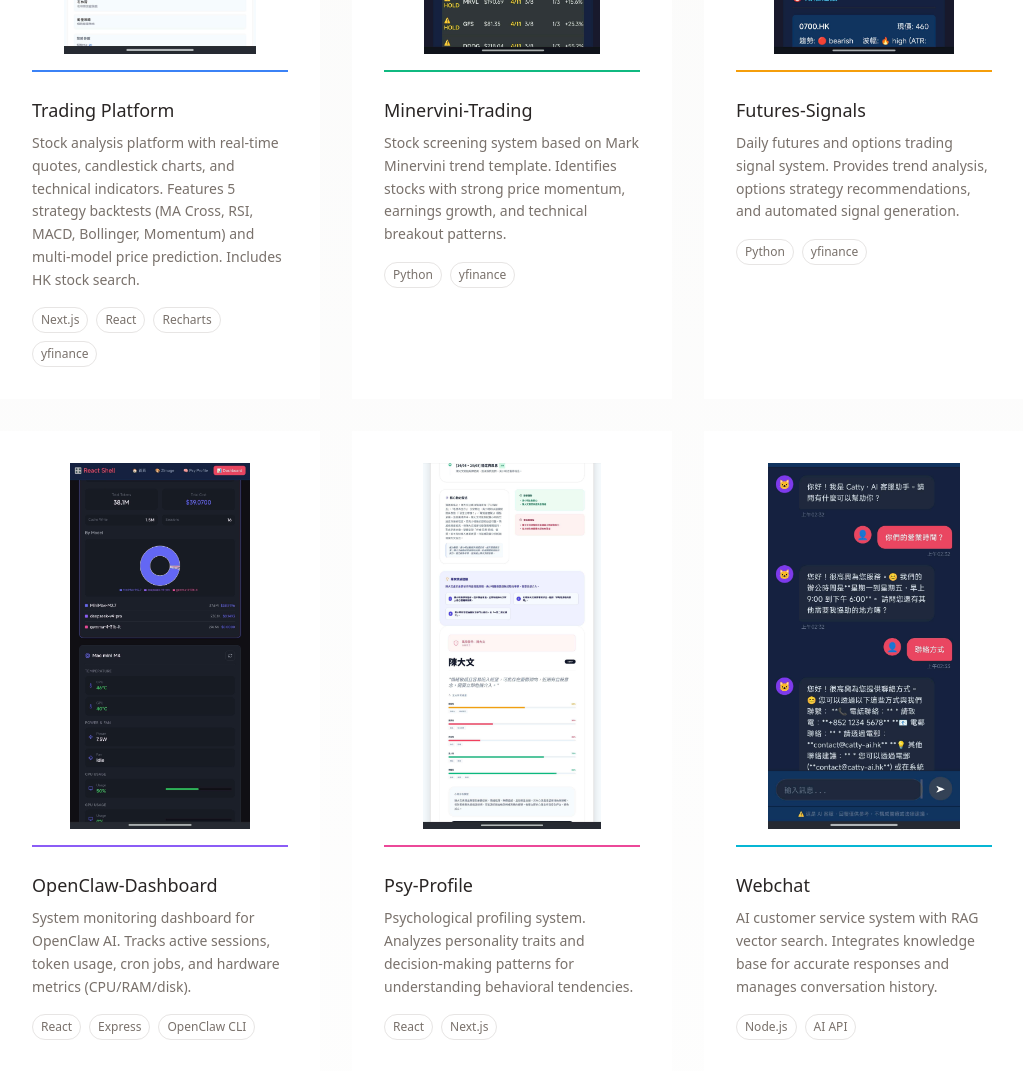
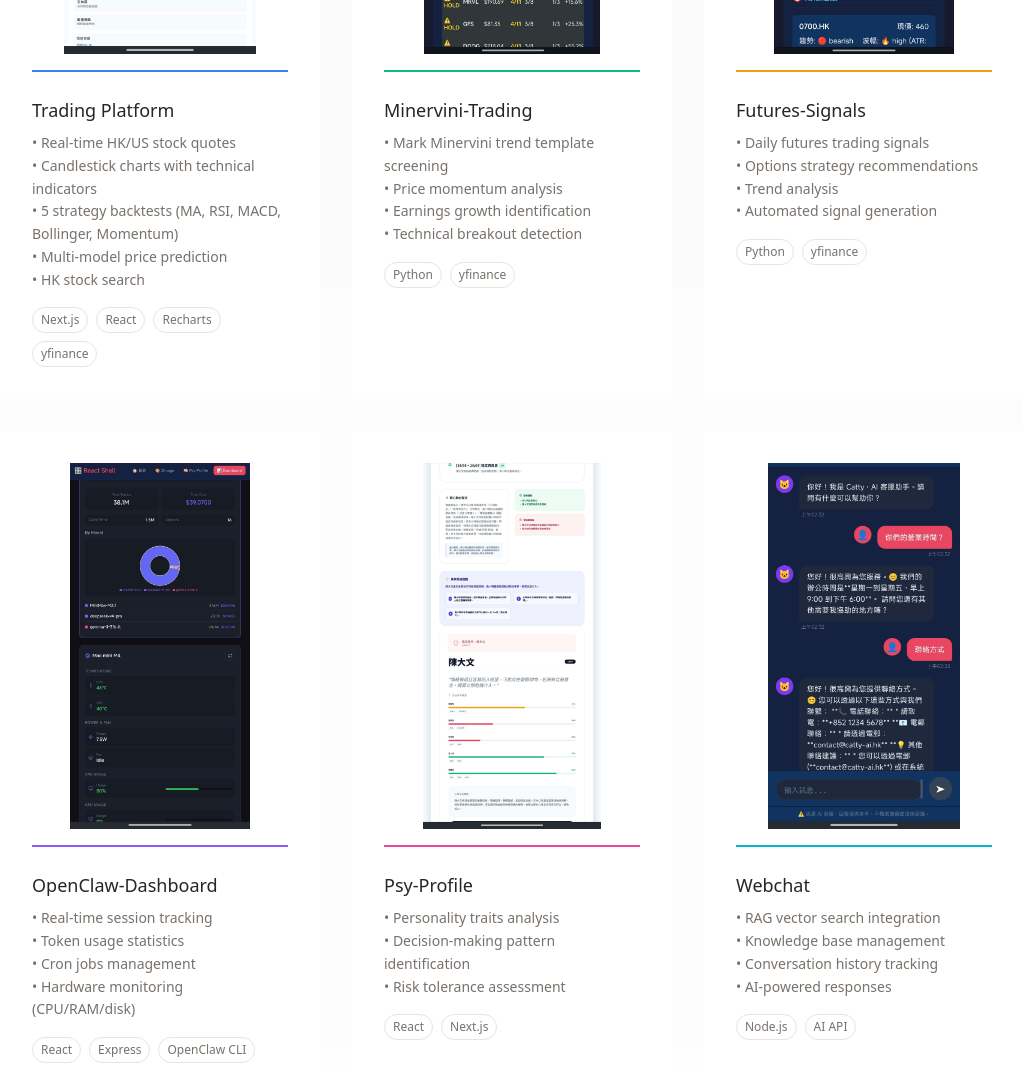
Before and after one commit to pc8521claw/portfolio, a Next.js app: page / in a window 1280 px wide. Shown: the part 1440-2511 px from the top of the page, without its empty margins (128-1151 px from the left). Built offline with nearby package versions, Linux system fonts and the light colour scheme.

Commit message:
Update: Bullet point descriptions, Psy-Profile risk assessment, whitespace-pre-line

```diff
--- a/src/app/page.tsx
+++ b/src/app/page.tsx
@@ -151,7 +151,7 @@ function ProjectCard({ project, index, lang }: { project: typeof projects[0]; in
       <h3 className="text-lg font-medium mb-2 group-hover:text-blue-600 transition-colors">
         {project.name}
       </h3>
-      <p className="text-stone-500 text-sm mb-4 leading-relaxed">
+      <p className="text-stone-500 text-sm mb-4 leading-relaxed whitespace-pre-line">
         {description}
       </p>
       <div className="flex flex-wrap gap-2">
--- a/src/i18n/translations.ts
+++ b/src/i18n/translations.ts
@@ -48,13 +48,13 @@ export const translations = {
 
     // Project descriptions
     projectDescriptions: {
-      "Trading Platform": "Stock analysis platform with real-time quotes, candlestick charts, and technical indicators. Features 5 strategy backtests (MA Cross, RSI, MACD, Bollinger, Momentum) and multi-model price prediction. Includes HK stock search.",
-      "Minervini-Trading": "Stock screening system based on Mark Minervini trend template. Identifies stocks with strong price momentum, earnings growth, and technical breakout patterns.",
-      "Futures-Signals": "Daily futures and options trading signal system. Provides trend analysis, options strategy recommendations, and automated signal generation.",
-      "OpenClaw-Dashboard": "System monitoring dashboard for OpenClaw AI. Tracks active sessions, token usage, cron jobs, and hardware metrics (CPU/RAM/disk).",
-      "Psy-Profile": "Psychological profiling system. Analyzes personality traits and decision-making patterns for understanding behavioral tendencies.",
-      "Webchat": "AI customer service system with RAG vector search. Integrates knowledge base for accurate responses and manages conversation history.",
-      "ZImage-Generator": "AI image generation tool powered by ComfyUI and Z-Image Turbo model. Text-to-image generation with multiple style presets.",
+      "Trading Platform": "• Real-time HK/US stock quotes\n• Candlestick charts with technical indicators\n• 5 strategy backtests (MA, RSI, MACD, Bollinger, Momentum)\n• Multi-model price prediction\n• HK stock search",
+      "Minervini-Trading": "• Mark Minervini trend template screening\n• Price momentum analysis\n• Earnings growth identification\n• Technical breakout detection",
+      "Futures-Signals": "• Daily futures trading signals\n• Options strategy recommendations\n• Trend analysis\n• Automated signal generation",
+      "OpenClaw-Dashboard": "• Real-time session tracking\n• Token usage statistics\n• Cron jobs management\n• Hardware monitoring (CPU/RAM/disk)",
+      "Psy-Profile": "• Personality traits analysis\n• Decision-making pattern identification\n• Risk tolerance assessment",
+      "Webchat": "• RAG vector search integration\n• Knowledge base management\n• Conversation history tracking\n• AI-powered responses",
+      "ZImage-Generator": "• Text-to-image generation\n• ComfyUI backend integration\n• Z-Image Turbo model\n• Multiple style presets",
     },
   },
 
@@ -107,13 +107,13 @@ export const translations = {
 
     // Project descriptions
     projectDescriptions: {
-      "Trading Platform": "股票分析平台 - 實時報價、K線圖、技術指標（MA/RSI/MACD/布林帶）。5種策略回測和多模型價格預測。包含港股搜索功能。",
-      "Minervini-Trading": "智能選股系統 - 基於 Mark Minervini 趨勢模板，識別強勁股價動量、盈利增長和技術突破形態的股票。",
-      "Futures-Signals": "期貨期權每日交易信號系統 - 提供趨勢分析、選擇權策略建議和自動化信號生成。",
-      "OpenClaw-Dashboard": "OpenClaw AI 系統監控面板 - 追蹤活躍 Sessions、Token 使用量、Cron Jobs、以及硬件監控（CPU/記憶體/磁盤）。",
-      "Psy-Profile": "心理側寫系統 - 分析人格特徵和決策模式，幫助了解行為傾向。",
-      "Webchat": "AI 智能客服系統 - 具備 RAG 向量搜尋能力，整合知識庫提供準確回覆，管理對話歷史。",
-      "ZImage-Generator": "AI 圖像生成工具 - 由 ComfyUI 和 Z-Image Turbo 模型驅動的文字轉圖像生成，支援多種風格預設。",
+      "Trading Platform": "• 實時港股/美股報價\n• K線圖技術指標\n• 5種策略回測（MA、RSI、MACD、布林帶、動量）\n• 多模型價格預測\n• 港股搜索",
+      "Minervini-Trading": "• Mark Minervini 趨勢模板篩選\n• 股價動量分析\n• 盈利增長識別\n• 技術突破形態檢測",
+      "Futures-Signals": "• 每日期貨交易信號\n• 選擇權策略建議\n• 趨勢分析\n• 自動化信號生成",
+      "OpenClaw-Dashboard": "• 即時 Sessions 追蹤\n• Token 使用量統計\n• Cron Jobs 管理\n• 硬件監控（CPU/記憶體/磁盤）",
+      "Psy-Profile": "• 人格特徵分析\n• 決策模式識別\n• 風險承受評估",
+      "Webchat": "• RAG 向量搜尋整合\n• 知識庫管理\n• 對話歷史追蹤\n• AI 智能回覆",
+      "ZImage-Generator": "• 文字轉圖像生成\n• ComfyUI 後端整合\n• Z-Image Turbo 模型\n• 多種風格預設",
     },
   },
 };
```
